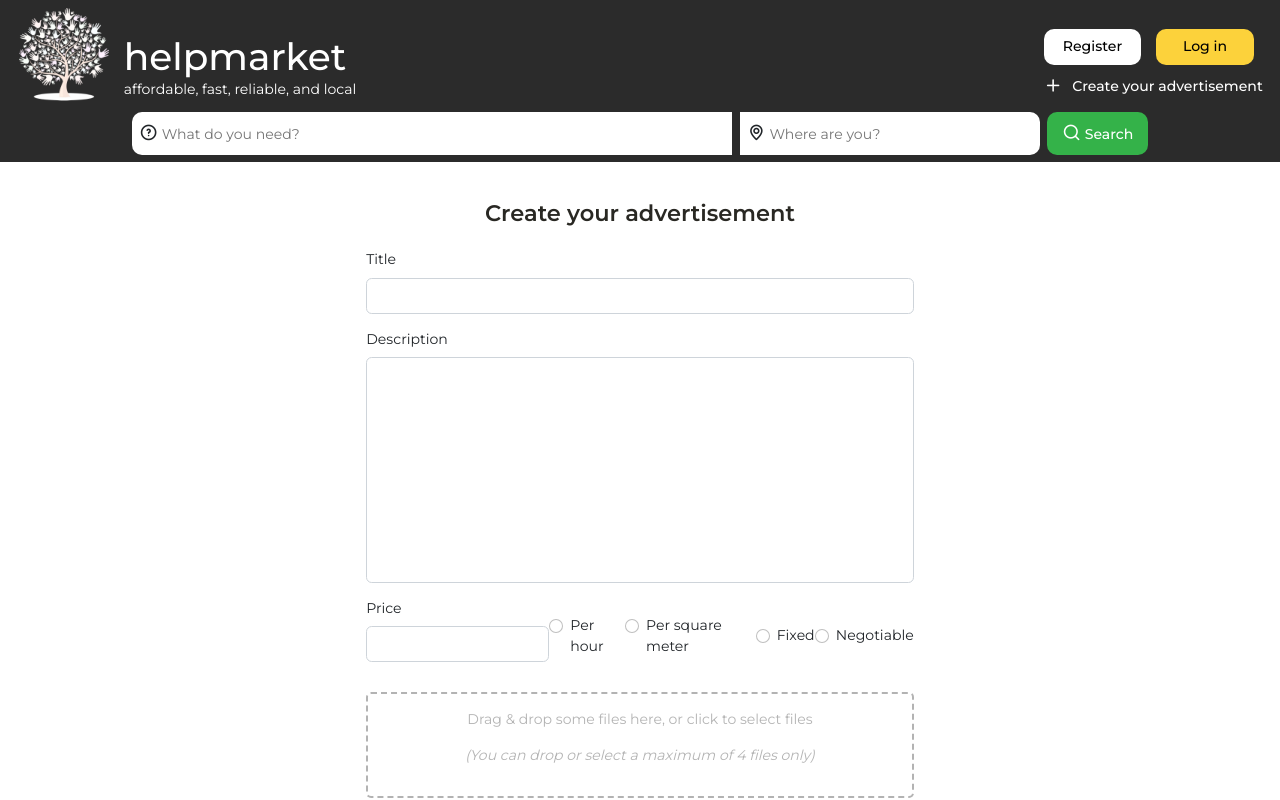
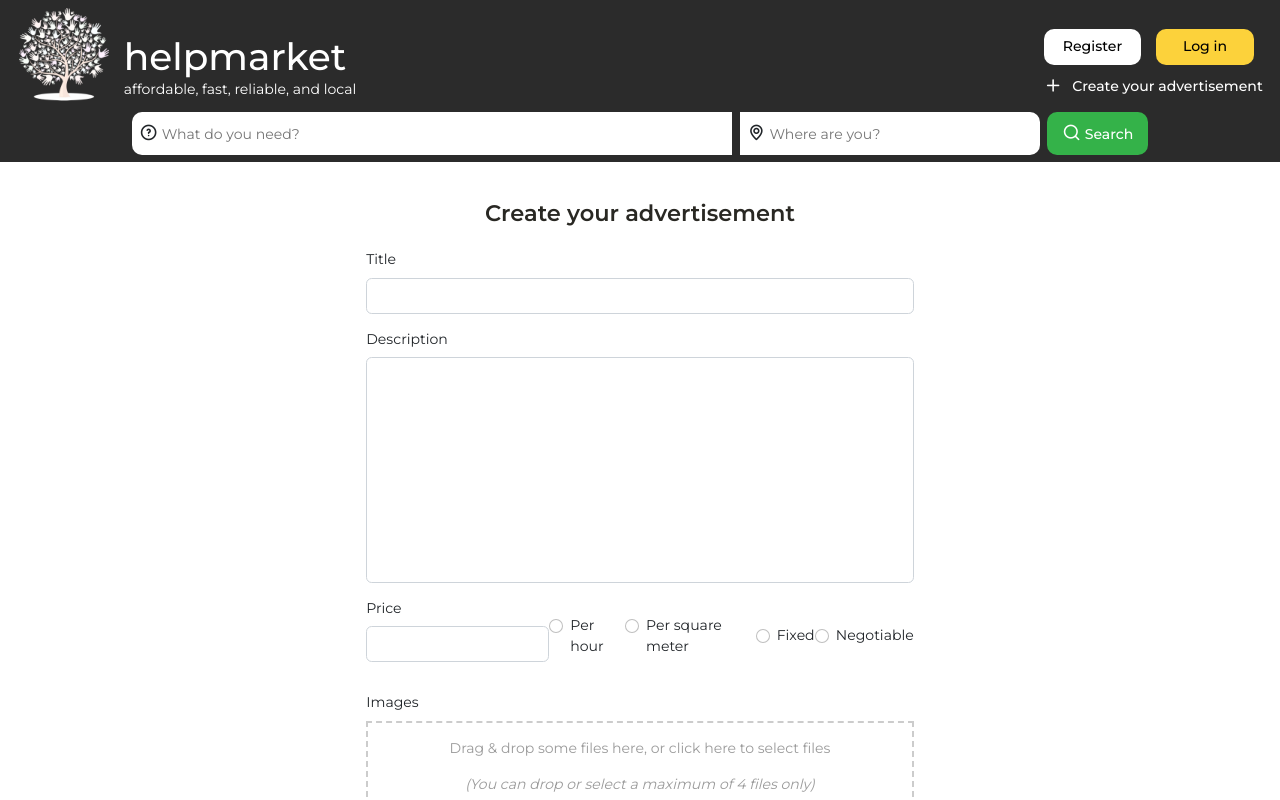
Before and after one commit to anoj-kt/finalproject-frontend, a React (Create React App) app: page /user/1/services/provided/new in a window 1280 px wide. Shown: the top 800 px of the page. Built offline with nearby package versions, Linux system fonts and the light colour scheme.

Commit message:
Added border to images in dropzone

```diff
--- a/src/components/CreateAd.js
+++ b/src/components/CreateAd.js
@@ -191,13 +191,14 @@ const CreateAd = () => {
             </FormGroup>
           </FormGroup>
           {/* ======IMAGES====== */}
+          <Label>Images</Label>
           <div className="createad__dropzone">
             <div {...getRootProps({className: 'createad__input'})}>
               <input {...getInputProps()}/>
-              <p>Drag & drop some files here, or click to select files</p>
+              <p>Drag & drop some files here, or click here to select files</p>
               <p><i>(You can drop or select a maximum of 4 files only)</i></p>
             </div>
-            <div>
+            <div className="createad__thumbs">
               {thumbs}
             </div>
           </div>
--- a/src/index.css
+++ b/src/index.css
@@ -13,7 +13,8 @@
     --main-yellow-alt: hsl(var(--hue-color), 57%, 53%);
     --main-yellow-lighter: hsl(var(--hue-color), 92%, 85%);
     --main-black: hsl(0, 0%, 17%);
-    --main-grey: hsla(0, 0%, 2%, 0.3);
+    --main-grey: hsla(0, 0%, 2%, 0.2);
+    --main-grey-text: hsla(0, 0%, 2%, 0.4);
     --main-green: hsl(130, 55%, 45%);
     --main-green-alt: hsl(130, 75%, 35%);
     --title-color: hsl(var(--hue-color), 8%, 15%);
@@ -297,26 +298,36 @@ a {
 }
 
 /* =================CREATE AD================= */
-.createad__thumbnail{
-  width: 7rem;
-  height: 7rem;
-  object-fit: cover;
-}
-
 .createad__dropzone {
-  height: 15rem;
+  border: 2px dashed var(--main-grey);
+  margin-bottom: 1rem;
 }
 
 .createad__input {
   padding: 1rem;
-  border: 2px dashed var(--main-grey);
   border-radius: 5px;
   text-align: center;
+  cursor: pointer;
 }
 
 .createad__input p {
-  color: var(--main-grey);
+  color: var(--main-grey-text);
 }
+
+.createad__thumbs{
+  display: flex;
+  justify-content: space-around;
+}
+
+.createad__thumbnail{
+  width: 7rem;
+  height: 7rem;
+  margin: 0.25rem 0.25rem;
+  border: 1px solid var(--main-grey);
+  border-radius: 5px;
+  object-fit: cover;
+}
+
 
 @media screen and (min-width: 42.5em) {
   .createad__radio  {
```
